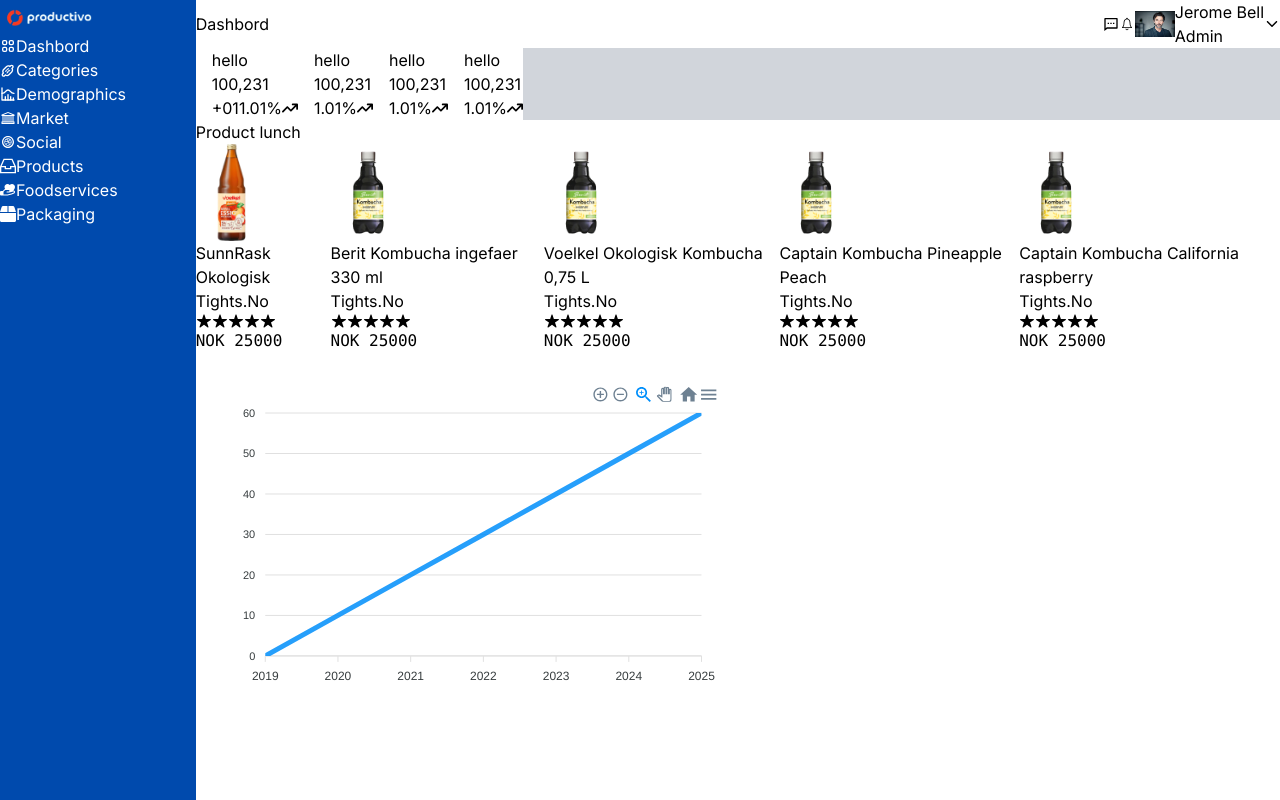
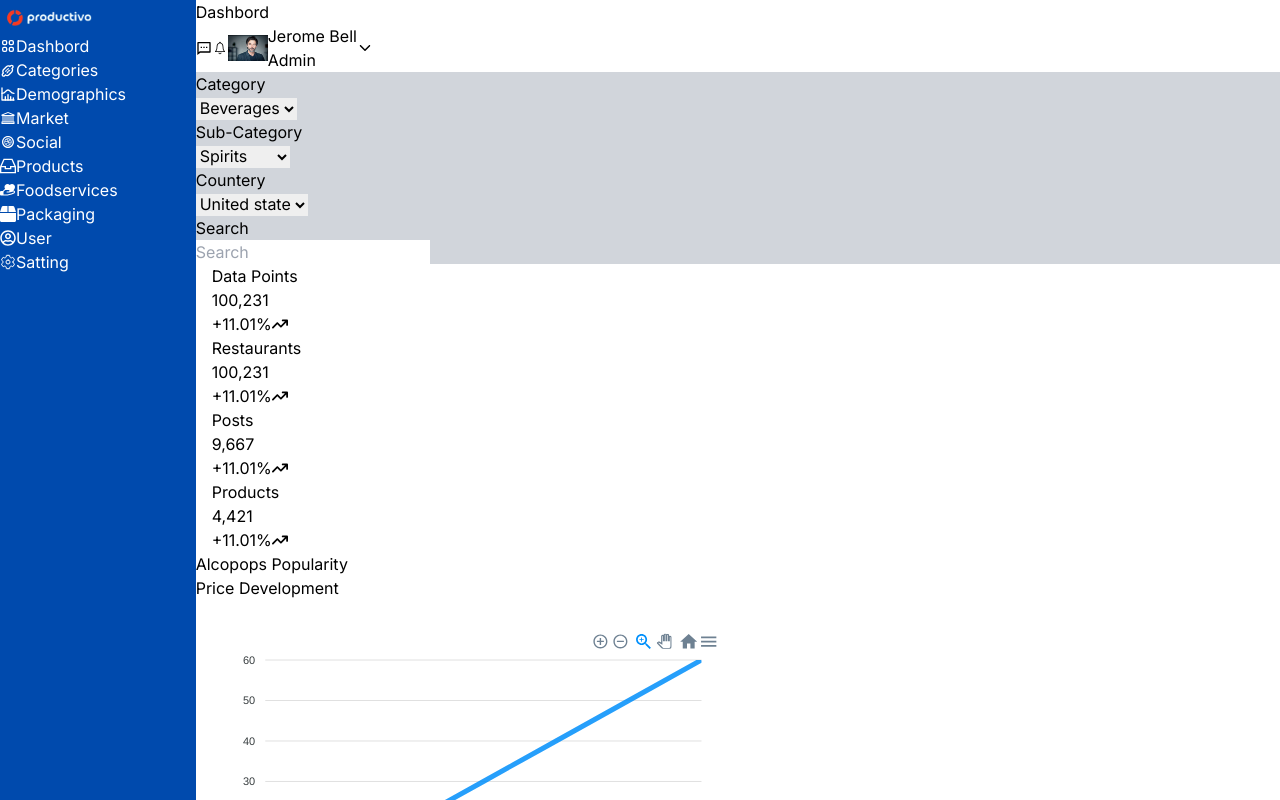
Before and after one commit to asifalin/productivo, a Next.js app: page /Dashbord in a window 1280 px wide. Shown: the top 800 px of the page. Built offline with nearby package versions, Linux system fonts and the light colour scheme.

Commit message:
Dashbord (#12)
* sidebar complite

* navbar

* Change

* Head complete

* Dashbord changis

* chart

* navhead

* Dashbord 90% complite

---------

Co-authored-by: asifalin <asifalinagari55@gmail.com>

```diff
--- a/Components/Dashbord/Dashbord.tsx
+++ b/Components/Dashbord/Dashbord.tsx
@@ -4,28 +4,51 @@
 import Head from "./Head";
 import Product from "../product/product";
 import Linechart from "./Linechart";
+import Navhead from "./Navhead";
+import Progressbar from "../Market/Progressbar";
 
 function Dashbord() {
   return (
     <div>
-      <div className="flex items-center justify-between">
-        <h1>Dashbord</h1>
+      <div className="lg:flex md:block items-center justify-between px-7 bg-white text-black">
+        <h1 className=" text-[24px] font-semibold">Dashbord</h1>
         <Navbar />
       </div>
 
-      <div className="bg-gray-300 py-5">
+      <div className="bg-gray-300 p-7">
+        <Navhead/>
         <Head />
 
-        <div className="mt-10 bg-white">
-          <h1 className="px-8">Product lunch</h1>
-          <Product />
+
+
+      <div className="lg:flex md:block gap-[19px]">
+        <div className=" lg:w-[60%] md:w-full bg-white p-6 leading-6 rounded-lg">
+          <h1 className="pb-5 text-[22px] font-semibold">Alcopops  Popularity</h1>
+        </div>
+        <div className="lg:w-[50%] md:w-full bg-white p-6 leading-6 rounded-lg">
+          <h1 className="pb-5 text-[22px] font-semibold">Price Development</h1>
+        <Linechart />
 
         </div>
       </div>
-      <div>
-        <Linechart />
+
+      <div className="lg:flex md:block gap-[19px] my-[30px]">
+        <div className="bg-white lg:w-[60%] md:w-full  p-6 leading-6 rounded-lg">
+        <h1 className="pb-5 text-[22px] font-semibold">Popular Flavors</h1>
+          <p>circle box</p>
+
+        </div>
+        <div className="bg-white lg:w-[50%] md:w-full p-6 leading-6 rounded-lg">
+        <h1 className="pb-5 text-[22px] font-semibold">Popular Brands</h1>
+          <Progressbar/>
+        </div>
       </div>
+      <div className="mt-10 bg-white">
+          <h1 className="text-[22px] font-semibold py-5">New Product Launches</h1>
+          <Product />
+        </div>
     </div>
+      </div>
   );
 }
 
--- a/Components/Dashbord/Head.tsx
+++ b/Components/Dashbord/Head.tsx
@@ -6,41 +6,41 @@
     {
         id: 1,
         icon: <MdOutlineMessage/>,
-        para: 'hello',
+        para: 'Data Points',
         number1: `100,231`,
-        number2: `+011.01%`,
+        number2: `+11.01%`,
         icon1: <FaArrowTrendUp />,
       },
     {
         id: 2,
         icon: <MdMosque/>,
-        para: 'hello',
+        para: 'Restaurants',
         number1: `100,231`,
-        number2: `1.01%`,
+        number2: `+11.01%`,
         icon1: <FaArrowTrendUp />,
       },
     {
         id: 3,
         icon: <FaRegCalendarCheck/>,
-        para: 'hello',
-        number1: `100,231`,
-        number2: `1.01%`,
+        para: 'Posts',
+        number1: `9,667`,
+        number2: `+11.01%`,
         icon1: <FaArrowTrendUp />,
       },
     {
         id: 4,
         icon: <FaUsers/>,
-        para: 'hello',
-        number1: `100,231`,
-        number2: `1.01%`,
+        para: 'Products',
+        number1: `4,421`,
+        number2: `+11.01%`,
         icon1: <FaArrowTrendUp />,
       },
 ]
 function Head() {
   return (
-    <div className='flex justify-around py-5'>
+    <div className='lg:grid grid-cols-4 gap-5 py-5'>
       {headeritem.map((item) => (
-  <div key={item.id} className="flex items-center gap-2 bg-white w-[20%] p-5  ">
+  <div key={item.id} className="flex gap-5 items-center bg-white  p-5 rounded-lg  ">
     <div className='bg-[blue] text-white text-2xl p-3 rounded-full'>
       {item.icon}
     </div>
--- /dev/null
+++ b/Components/Dashbord/Navhead.tsx
@@ -0,0 +1,52 @@
+import React from 'react'
+
+function Navhead() {
+  return (
+    <div className='xl:flex py-10 justify-between items-center lg:block'>
+      <div className='lg:grid grid-cols-3  gap-5   '>
+
+        <div>
+            <div>
+        <h1>Category</h1>
+
+            </div>
+            <select className='w-52 py-1 rounded-md'>
+                <option value="">Beverages</option>
+                <option value="">Hello</option>
+                <option value="">Hello</option>
+            </select>
+        </div>
+        <div>
+
+            <div>
+        <h1>Sub-Category</h1>
+
+            </div>
+            <select name="" id="" className='w-52 py-1 rounded-md'>
+                <option value="">Spirits</option>
+                <option value="">Dashnord</option>
+                <option value="">Team</option>
+            </select>
+        </div>
+        <div>
+        <div>
+        <h1>Countery</h1>
+
+            </div>
+            <select name="" id="" className='w-52 py-1 rounded-md'>
+                <option value="">United state</option>
+                <option value="">United state</option>
+                <option value="">United state</option>
+            </select>
+        </div>
+        </div>
+
+        <div>
+            <h1>Search</h1>
+            <input className='rounded-md py-1' type="search" placeholder='Search' />
+        </div>
+     </div>
+  )
+}
+
+export default Navhead
--- a/Components/Market/Market.tsx
+++ b/Components/Market/Market.tsx
@@ -5,7 +5,7 @@
 import Sidebar from '../Sidebar/Sidebar'
 import Linechart from '../Dashbord/Linechart'
 import Product from '../product/product'
-import Progressbar from './ProgressBar'
+import Progressbar from './Progressbar'
 import Table from './Table'
 
 function Market() {
--- a/Components/Sidebar/Sidebar.tsx
+++ b/Components/Sidebar/Sidebar.tsx
@@ -9,7 +9,9 @@
 import { GrInbox } from "react-icons/gr";
 import Link from 'next/link';
 import { PiHandHeartFill } from "react-icons/pi";
-import { FaBox } from "react-icons/fa";
+import { FaBox,FaRegUserCircle } from "react-icons/fa";
+import { IoSettingsOutline } from "react-icons/io5";
+
 let Sidebars = [
   {
     id: 1,
@@ -59,6 +61,18 @@
     heading: `Packaging`,
     link:'/Packaging'
     },
+  {
+    id: 9,
+    icon: <FaRegUserCircle/>,
+    heading: `User`,
+    link:'/User'
+    },
+  {
+    id: 10,
+    icon: <IoSettingsOutline/>,
+    heading: `Satting`,
+    link:'/Satting'
+    },
 ];
 function Sidebar() {
   return (
--- a/app/page.tsx
+++ b/app/page.tsx
@@ -1,18 +1,11 @@
 import Dashbord from './Dashbord/page'
-import Sidebar from '@/Components/Sidebar/Sidebar'
 import React from 'react'
 
 function page() {
   return (
     <>
      <div className='flex'>
-<<<<<<< HEAD
-        <div className='bg-[#004AAD] w-[231px] h-[1628px] text-white flex'>
-          <Sidebar/>
-        </div>
-=======
 
->>>>>>> db9d71244f872750aafb061ff30293bcde978286
         <div className="bg-[#FFFFFF] w-full">
           <Dashbord/>
         </div>
```
Also changed, not shown: Components/Categories/Categories.tsx (+9 -5 lines).
